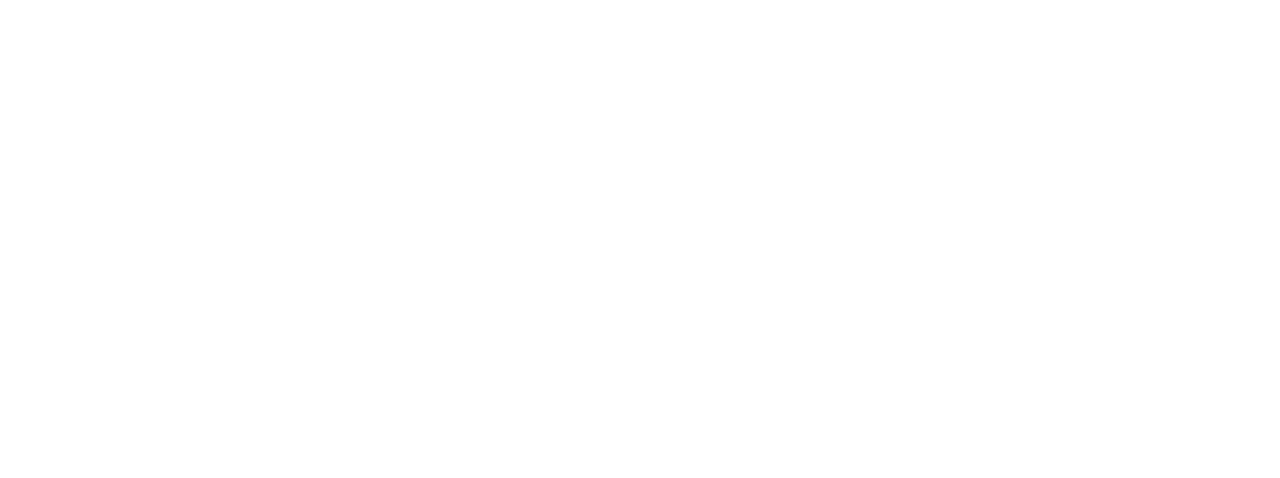
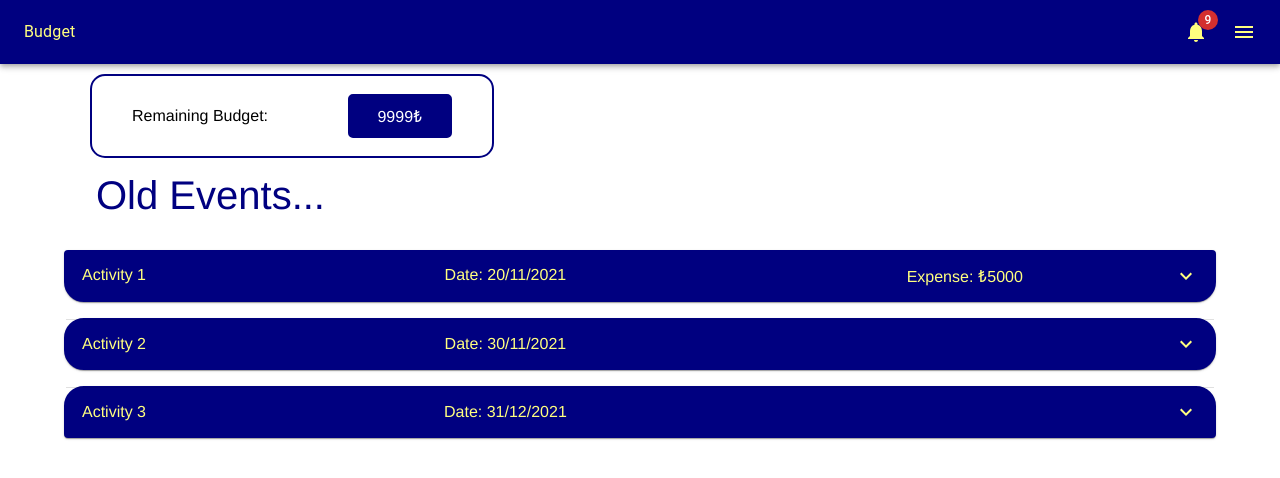
Before and after one commit to erhan-er/Wabbajack, a React (Create React App) app in the folder wabbajack_app/wabbajack_app/: page /Budget in a window 1280 px wide. Before the commit this address had no page. Shown: the top 478 px of the page. Built offline with nearby package versions, Linux system fonts and the light colour scheme.

Commit message:
Added Budget Page

```diff
--- a/wabbajack_app/wabbajack_app/src/App.js
+++ b/wabbajack_app/wabbajack_app/src/App.js
@@ -9,6 +9,7 @@
 import TestPage from "./Pages/TestPage";
 import { Outlet } from "react-router-dom";
 import LoginBox from "./Components/LoginBox";
+import Budget from "./Pages/Budget";
 import { BrowserRouter, Routes, Route } from "react-router-dom";
 
 function App() {
@@ -22,6 +23,7 @@
           <Route path="/See-All-Club-Members" element={<SeeAllClubMembers />} />
           <Route path="/See-All-Events" element={<SeeAllEvents />} />
           <Route path="/See-All-Club-Members" element={<SeeAllClubMembers />} />
+          <Route path="/Budget" element={<Budget />} />
         </Routes>
       </div>
     </BrowserRouter>
--- a/wabbajack_app/wabbajack_app/src/Components/FriendBox.js
+++ b/wabbajack_app/wabbajack_app/src/Components/FriendBox.js
@@ -42,7 +42,7 @@
 
 function FriendBox ({PersonImage, Name, Id, PageName}) {
    function ButtonType(PageName){
-      if (PageName == "SeeAllFriends"){
+      if (PageName === "SeeAllFriends"){
          return <Button className = {classes.button} variant = "contained" color = "error">Remove Friend</Button>
       }
       else{
--- /dev/null
+++ b/wabbajack_app/wabbajack_app/src/Pages/Budget.js
@@ -0,0 +1,92 @@
+import * as React from 'react';
+import AppBar from "../Components/AppBar";
+import Accordion from "../Components/ActivityAccordion";
+import Box from '@mui/material/Box';
+import { makeStyles } from '@mui/styles';
+import Button from "@mui/material/Button";
+
+
+const style = makeStyles({
+    root: {
+
+    },
+    remaining_budget:{
+        margin: "0 auto",
+
+    },
+    budget_box: {
+        margin: "0 auto",
+        marginTop: "10px",
+        marginLeft: "90px",
+        width: "400px",
+        height: "80px",
+        border: "2px solid #000080",
+        borderRadius: "15px",
+        display: "flex",
+        alignItems: "center"
+    },
+
+    amount_text:{
+        margin: "0 auto",
+        color: "white",
+
+    },
+
+    amount_box:{
+        margin: "0 auto",
+        backgroundColor: "#000080",
+        width: "100px",
+        height: "40px",
+        border: "2px solid #000080",
+        borderRadius: "5px",
+        display: "flex",
+        alignItems: "center"
+
+    },
+
+    old_events:{
+        margin: "0 auto",
+        marginTop: "15px",
+        marginLeft: "6rem",
+        fontSize: "40px",
+        display: "flex",
+        color: "#000080",
+    },
+
+    activity_box: {
+       margin: "0 auto",
+       width: "90%",
+       marginTop: "2rem",
+
+    },
+
+ });
+
+function Budget(){
+    const classes = style();
+    var activity1 = { activityName: "Activity 1", place: "B Building", date: "20/11/2021", time: "18:00", expense: "5000" };
+    var activity2 = { activityName: "Activity 2", place: "A Building", date: "30/11/2021", time: "20:00" };
+    var activity3 = { activityName: "Activity 3", place: "EA Building", date: "31/12/2021", time: "22:00" };
+    var budget = "9999₺";
+
+    return(
+        <Box className={classes.root}>
+             <AppBar PageName={"Budget"} />
+             <Box className={classes.budget_box}>
+                 <div className={classes.remaining_budget}>Remaining Budget: </div>
+                 <Box className={classes.amount_box}>
+                    <Box className={classes.amount_text}>{budget} </Box>
+                 </Box>
+             </Box>
+            <div className={classes.old_events}>Old Events...</div>
+            <Box className={classes.activity_box}>
+                <Accordion {...activity1} PageName = {"Budget"}/>
+                <Accordion {...activity2} />
+                <Accordion {...activity3} />
+             </Box>
+        </Box>
+    );
+}
+
+
+export default Budget
```
